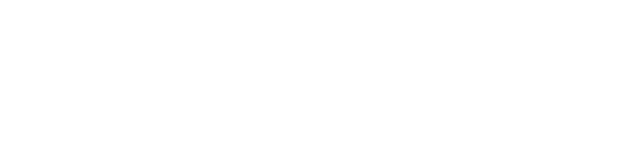
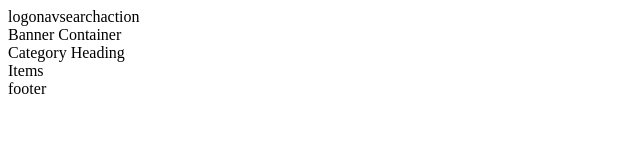
Before and after one commit to KrupPatel31/Myntra-Clone, a plain HTML site: page index.html in a window 1280 px wide. Shown: the whole page, without its empty margins (0-640 px from the left). Drawn offline with Linux system fonts and the light colour scheme.

Commit message:
add basic structure

```diff
--- a/index.html
+++ b/index.html
@@ -4,11 +4,20 @@
     <meta charset="UTF-8">
     <meta name="viewport" content="width=device-width, initial-scale=1.0">
     <title>Document</title>
+    <link rel="stylesheet" href="style.css">
 </head>
 <body>
     <header>
+        <div class="logo_container">logo</div>
+        <nav class="nav_bar">nav</nav>
+        <div class="search_bar">search</div>
+        <div class="action_bar">action</div>
     </header>
-    <main></main>
-    <footer></footer>
+    <main>
+        <div class="banner_container">Banner Container</div>
+        <div class="category_heading">Category Heading</div>
+        <div class="category_items">Items</div>
+    </main>
+    <footer>footer</footer>
 </body>
 </html>
--- a/style.css
+++ b/style.css
@@ -0,0 +1,3 @@
+header{
+    display: flex;
+}
```
